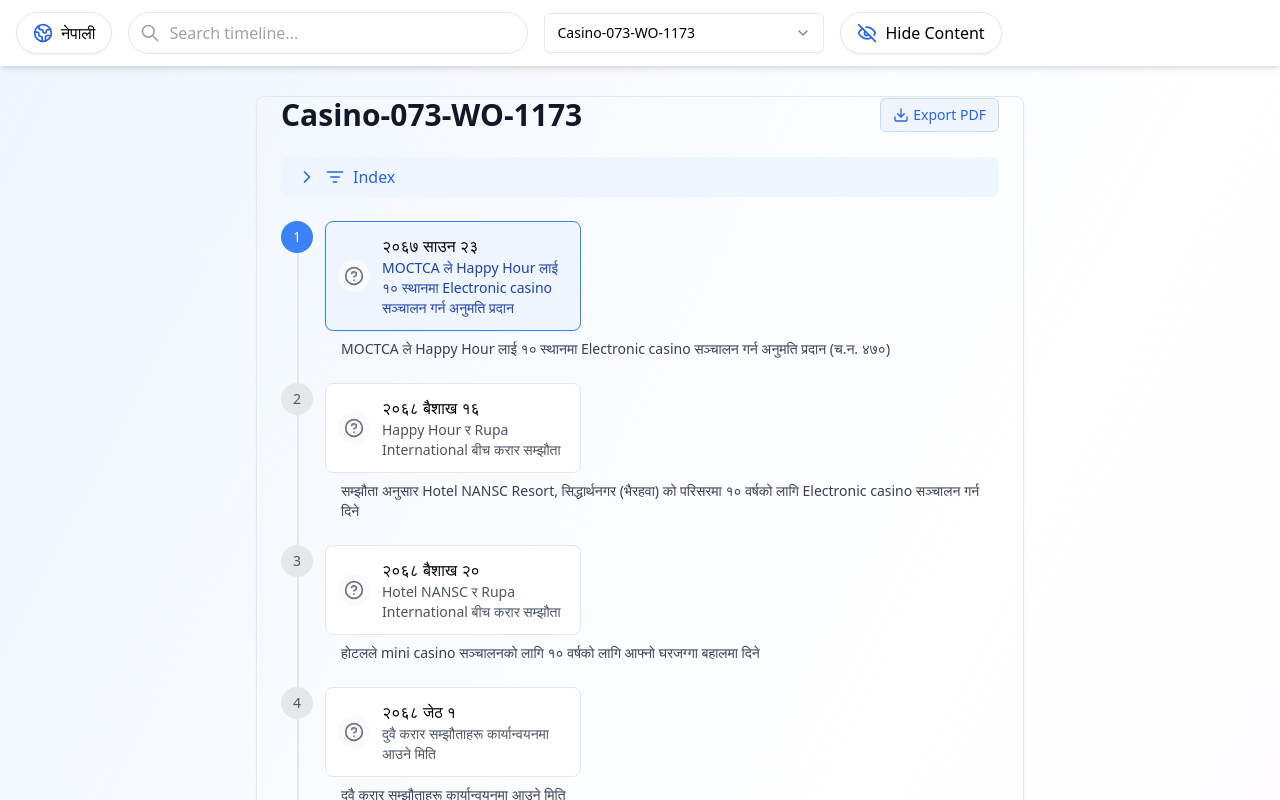
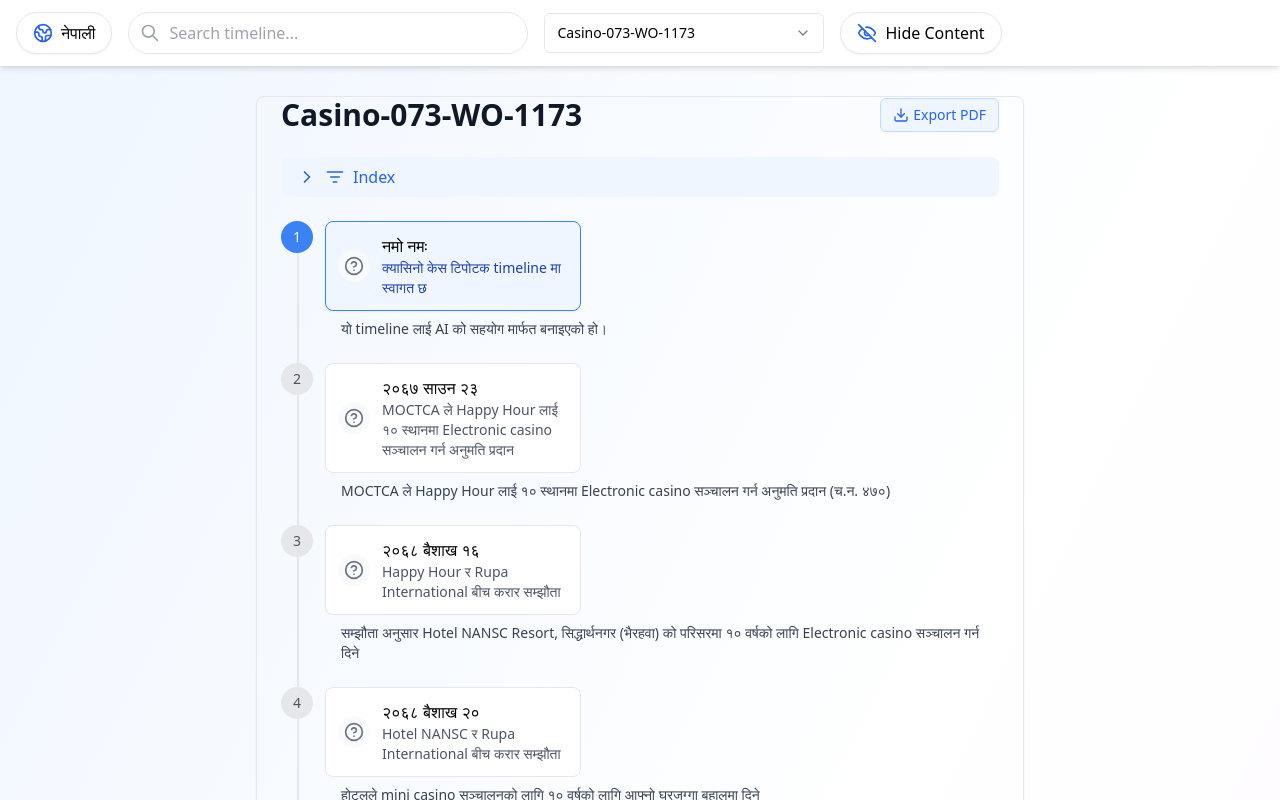
Before and after one commit to ShivaPrasadAcharya/exptimeline.git.io, a React (Vite) app: page / in a window 1280 px wide. Shown: the top 800 px of the page. Built offline with nearby package versions, Linux system fonts and the light colour scheme.

Commit message:
Update timelineData.js

```diff
--- a/src/timelineData.js
+++ b/src/timelineData.js
@@ -1,5 +1,6 @@
 //timeline data
-/*casino1:{
+/*
+casino1:{
 id:'casino1',
 title:{
 en: 'Casino Case',
@@ -10,7 +11,8 @@ ne: 'क्यासिनोको मुद्दा'
       ne: [ ]
     },
 data:[]
-},*/
+},
+*/
 export const timelineGroups = {
 casino3:{
 id:'casino3',
@@ -25,6 +27,18 @@ ne: ''
       ne: [ ]
     },
 data:[
+  {
+    "year": "नमो नमः",
+    "title": {
+      "en": "क्यासिनो केस टिपोटक timeline मा स्वागत छ ",
+      "ne": ""
+    },
+    "description": {
+      "en": "यो timeline लाई AI को सहयोग मार्फत बनाइएको हो।",
+      "ne": ""
+    },
+    "category": "namaskar"
+  },
   {
     "year": "२०६७ साउन २३",
     "title": {
```
